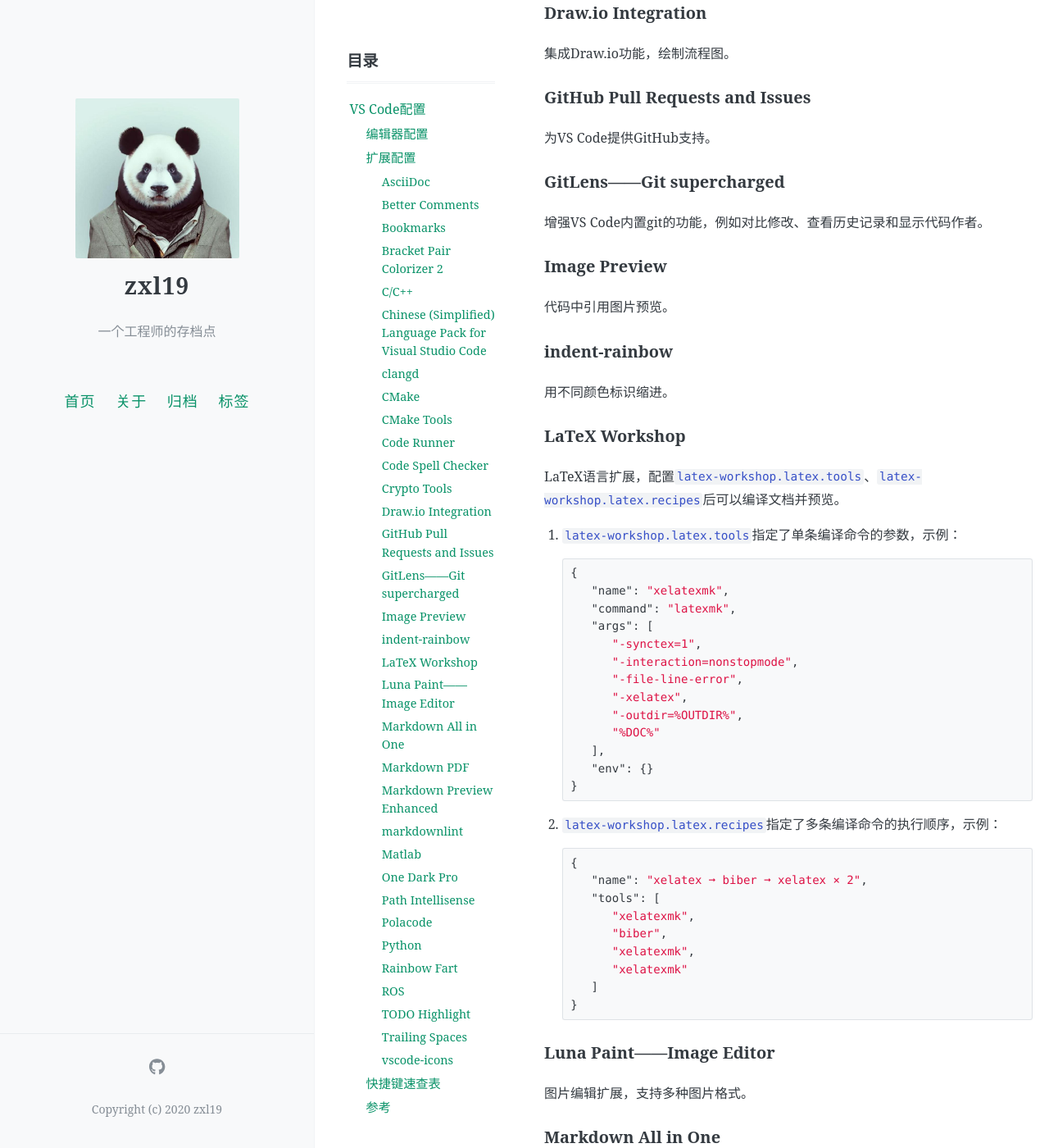
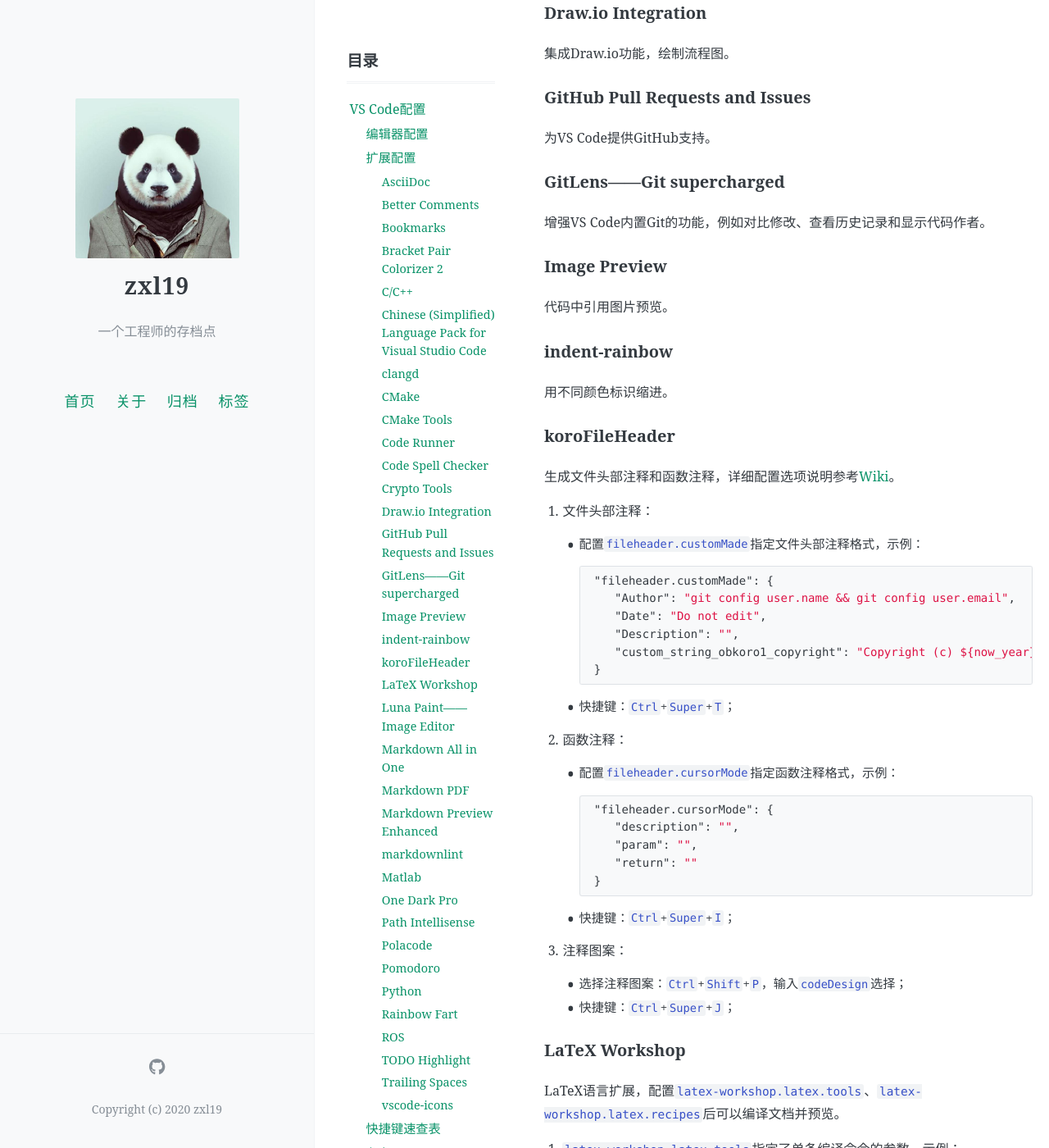
Before and after one commit to zxl19/zxl19.github.io, a Jekyll site: the page built from _posts/2020-06-03-vscode-setup.md, in a window 1280 px wide and 1400 px high, scrolled down 2641 px. Shown: the whole window at 82% size. Built offline with Jekyll 4.4.1, drawn with Linux system fonts in a browser that asks for light colours; comment, search, counter and statistics services are not loaded; some of the changed text lies outside the part shown.

Commit message:
Update Posts

````diff
--- a/_posts/2020-06-03-vscode-setup.md
+++ b/_posts/2020-06-03-vscode-setup.md
@@ -119,7 +119,7 @@ CMake扩展。
 
 ### GitLens——Git supercharged
 
-增强VS Code内置git的功能，例如对比修改、查看历史记录和显示代码作者。
+增强VS Code内置Git的功能，例如对比修改、查看历史记录和显示代码作者。
 
 ### Image Preview
 
@@ -128,6 +128,44 @@ CMake扩展。
 ### indent-rainbow
 
 用不同颜色标识缩进。
+
+### koroFileHeader
+
+生成文件头部注释和函数注释，详细配置选项说明参考[Wiki](https://github.com/OBKoro1/koro1FileHeader/wiki)。
+
+1. 文件头部注释：
+
+   - 配置`fileheader.customMade`指定文件头部注释格式，示例：
+
+      ```json
+      "fileheader.customMade": {
+         "Author": "git config user.name && git config user.email",
+         "Date": "Do not edit",
+         "Description": "",
+         "custom_string_obkoro1_copyright": "Copyright (c) ${now_year} by ${git_name_email}, All Rights Reserved. "
+      }
+      ```
+
+   - 快捷键：`Ctrl`+`Super`+`T`；
+
+2. 函数注释：
+
+   - 配置`fileheader.cursorMode`指定函数注释格式，示例：
+
+      ```json
+      "fileheader.cursorMode": {
+         "description": "",
+         "param": "",
+         "return": ""
+      }
+      ```
+
+   - 快捷键：`Ctrl`+`Super`+`I`；
+
+3. 注释图案：
+
+   - 选择注释图案：`Ctrl`+`Shift`+`P`，输入`codeDesign`选择；
+   - 快捷键：`Ctrl`+`Super`+`J`；
 
 ### LaTeX Workshop
 
@@ -207,10 +245,14 @@ Atom的深色主题，类似的主题还有City Lights theme、Material Theme（
 
 代码截图。
 
-1. `Ctrl`+`Shift`+`P`选择Polacode；
+1. `Ctrl`+`Shift`+`P`，选择`Polacode`；
 2. 选中要截图的代码；
 
-目前Polacode使用存在一定问题，可以使用CodeSnap或者Polacode-2020作为代替，使用方法同上。
+**目前Polacode使用存在一定问题，可以使用CodeSnap或者Polacode-2022作为代替，使用方法同上。**
+
+### Pomodoro
+
+番茄工作法。
 
 ### Python
 
@@ -270,3 +312,4 @@ FIXME: 待修复内容
 17. [Markdown完美转PDF-简书](https://www.jianshu.com/p/4856a78b96b6)
 18. [Visual Studio会被VS Code及各种插件取代吗？-知乎](https://www.zhihu.com/question/277139137/answer/1657100889)
 19. [使用clangd替代c/c++配置vscode c++项目-smallsunsun的文章-知乎](https://zhuanlan.zhihu.com/p/145430576)
+20. [OBKoro1/koro1FileHeader](https://github.com/OBKoro1/koro1FileHeader)
````
Also changed, not shown: other parts of _posts/2020-06-03-vscode-setup.md (+2 -2 lines), _posts/.2019-06-02-document.md (+1 -1 lines), _posts/2020-06-20-chrome-extension.md (+1 -1 lines), _posts/2020-06-25-github-setup.md (+2 -2 lines), _posts/2020-10-19-vscode-cpp.md (+2 -2 lines), _posts/2021-05-25-slam-tool.md (+1 -0 lines).
